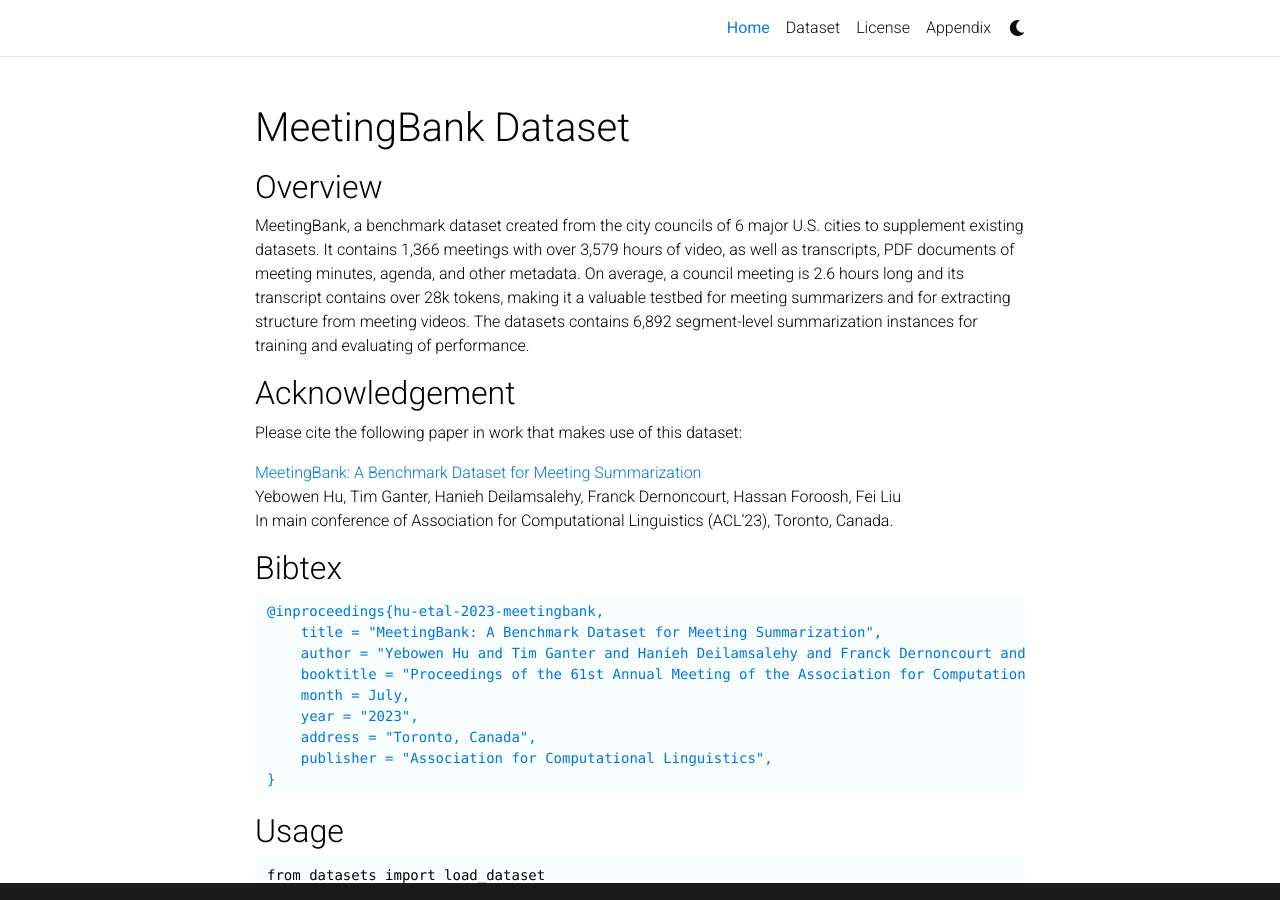
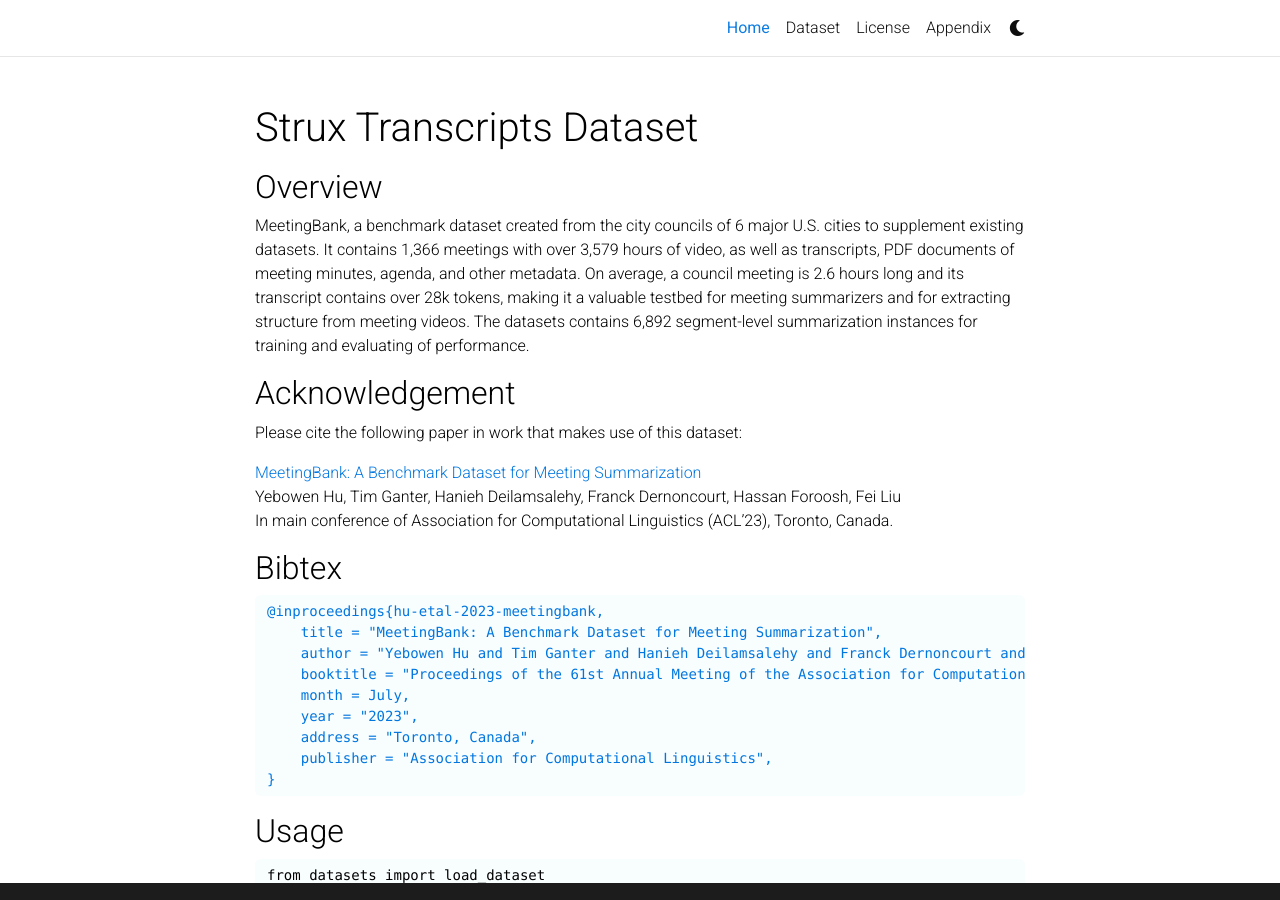
Before and after one commit to struxData/struxData.github.io, a Jekyll site: the page built from _pages/overview.md, in a window 1280 px wide and 900 px high. Built offline with Jekyll 4.4.1, drawn with Linux system fonts in a browser that asks for light colours; comment, search, counter and statistics services are not loaded; a style sheet for code colours, icons or effects is not loaded.

Commit message:
Update _config.yml

```diff
--- a/_config.yml
+++ b/_config.yml
@@ -2,19 +2,19 @@
 # Site settings
 # -----------------------------------------------------------------------------
 
-title: MeetingBank Dataset # the website title (if blank, full name will be used instead)
+title: Strux Transcripts Dataset # the website title (if blank, full name will be used instead)
 first_name:
 middle_name:
 last_name:
-email: huye@knights.ucf.edu
-description: MeetingBank Dataset Homepage
+email: yiming.lu@emory.edu
+description: Strux Transcripts Dataset Homepage
 footer_text: >
-keywords: City Council Meeting, Transcripts, Summaries  # add your own keywords or leave empty
+keywords: Earnings Call, Transcripts, Decision Making  # add your own keywords or leave empty
 
 lang: en # the language of your site (for example: en, fr, cn, ru, etc.)
 icon: favicon.png  # the emoji used as the favicon (alternatively, provide image name in /assets/img/)
 
-url: https://MeetingBank.github.io # the base hostname & protocol for your site
+url: https://struxData.github.io # the base hostname & protocol for your site
 baseurl: / # the subpath of your site, e.g. /blog/
 last_updated: false # set to true if you want to display last updated in the footer
 impressum_path:  # set to path to include impressum link in the footer, use the same path as permalink in a page, helps to conform with EU GDPR
```
